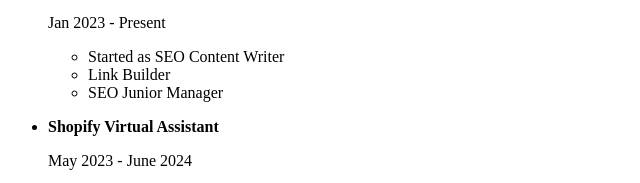
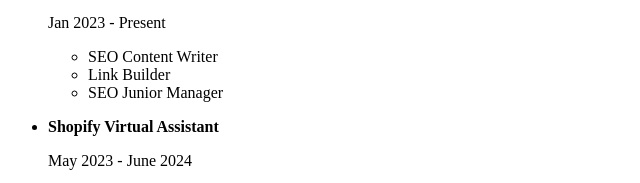
Before and after one commit to Jrenzlorenzo/renz, a plain HTML site: page index.html in a window 1280 px wide. Shown: the part 1464-1647 px from the top of the page, 0-640 px from the left. Drawn offline with Linux system fonts and the light colour scheme.

Commit message:
Add files via upload

```diff
--- a/index.html
+++ b/index.html
@@ -28,7 +28,7 @@
             <li><strong>SEO Specialist</strong></li>
             <p>Jan 2023 - Present
                 <ul>
-                <li>Started as SEO Content Writer</li>
+                <li>SEO Content Writer</li>
                 <li>Link Builder</li>
                 <li>SEO Junior Manager</li>
                 </ul>
```
